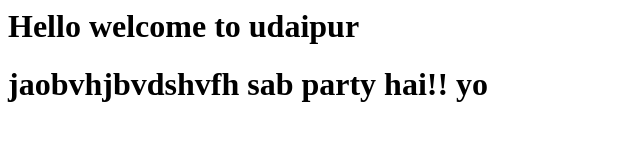
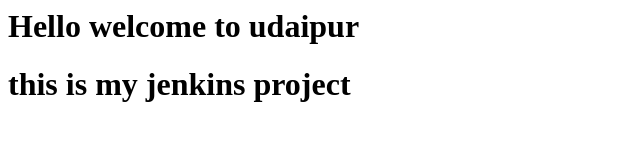
Before and after one commit to ciasharmma/project-x, a plain HTML site: page index.html in a window 1280 px wide. Shown: the whole page, without its empty margins (0-640 px from the left). Drawn offline with Linux system fonts and the light colour scheme.

Commit message:
Update index.html

```diff
--- a/index.html
+++ b/index.html
@@ -1,2 +1,2 @@
 <h1> Hello welcome to udaipur </h1>
-<h1>jaobvhjbvdshvfh sab party hai!! yo</h1>
+<h1>this is my jenkins project</h1>
```
